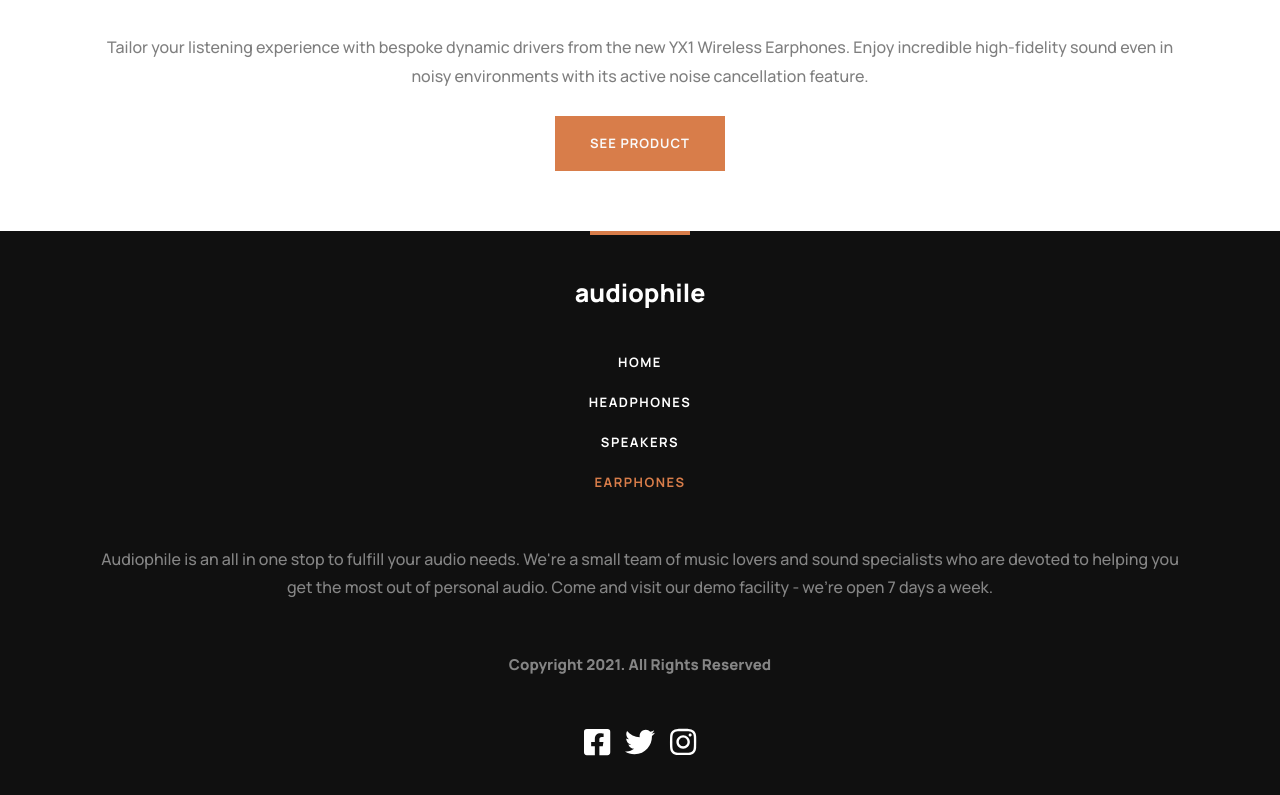
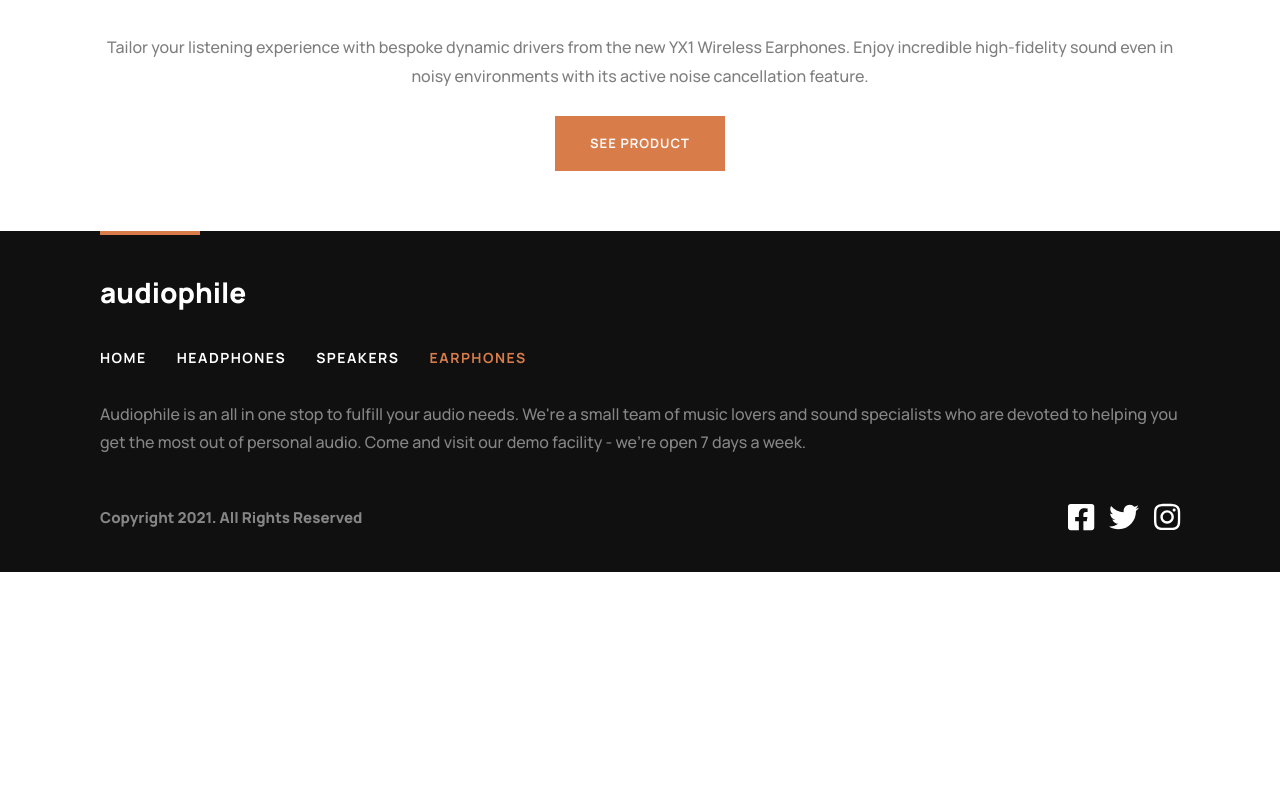
Before and after one commit to sudo-ditto/audiophile-ecommerce, a React (Create React App) app: page /products/earphones in a window 1280 px wide. Shown: the part 1391-2186 px from the top of the page. After the commit the page ends 1963 px from the top, so only its background shows below. Built offline with nearby package versions, Linux system fonts and the light colour scheme.

Commit message:
Added footer styles for tablet

```diff
--- a/src/assets/sass/3-basics/_typography.scss
+++ b/src/assets/sass/3-basics/_typography.scss
@@ -104,8 +104,6 @@ h3 {
     font-weight   : 700;
     font-size     : 13px;
     letter-spacing: 1.5px;
-
-    li {}
 }
 
 #product {
--- /dev/null
+++ b/src/assets/sass/7-queries/_footerQueries.scss
@@ -0,0 +1,39 @@
+@media screen and (min-width: 620px) {
+    footer {
+        text-align: left;
+
+        .footer-upper {
+
+            &::before {
+                margin          : 0;
+            }
+
+            margin-bottom: 30px;
+
+            .logo {
+                margin-bottom: 40px;
+            }
+
+            .main-nav {
+                ul {
+                    @include flexItem(start, center, row);
+
+                    li {
+                        margin-bottom: 0;
+                        margin-right : 30px;
+                    }
+                }
+            }
+        }
+
+        .footer-end {
+            @include flexItem(space-between, center, row);
+            margin-top: 45px;
+
+            .copyright {
+                margin: 0;
+            }
+
+        }
+    }
+}
--- a/src/assets/sass/7-queries/_typographyQueries.scss
+++ b/src/assets/sass/7-queries/_typographyQueries.scss
@@ -9,6 +9,21 @@
     p {
         font-size  : 16px;
         line-height: 1.8;
+    }
+
+    // Footer
+
+    footer {
+        .logo {
+            font-size: 28px;
+        }
+        .main-nav {
+            ul {
+                li {
+                    font-size: 14px;
+                }
+            }
+        }
     }
 }
 
@@ -34,4 +49,6 @@
             }
         }
     }
+
+
 }
--- a/src/assets/sass/main.scss
+++ b/src/assets/sass/main.scss
@@ -47,4 +47,5 @@
 @import '7-queries/_homeQueries';
 @import '7-queries/_heroQueries';
 @import '7-queries/_mediaQueries';
+@import '7-queries/_footerQueries';
 @import '7-queries/_typographyQueries';
```
